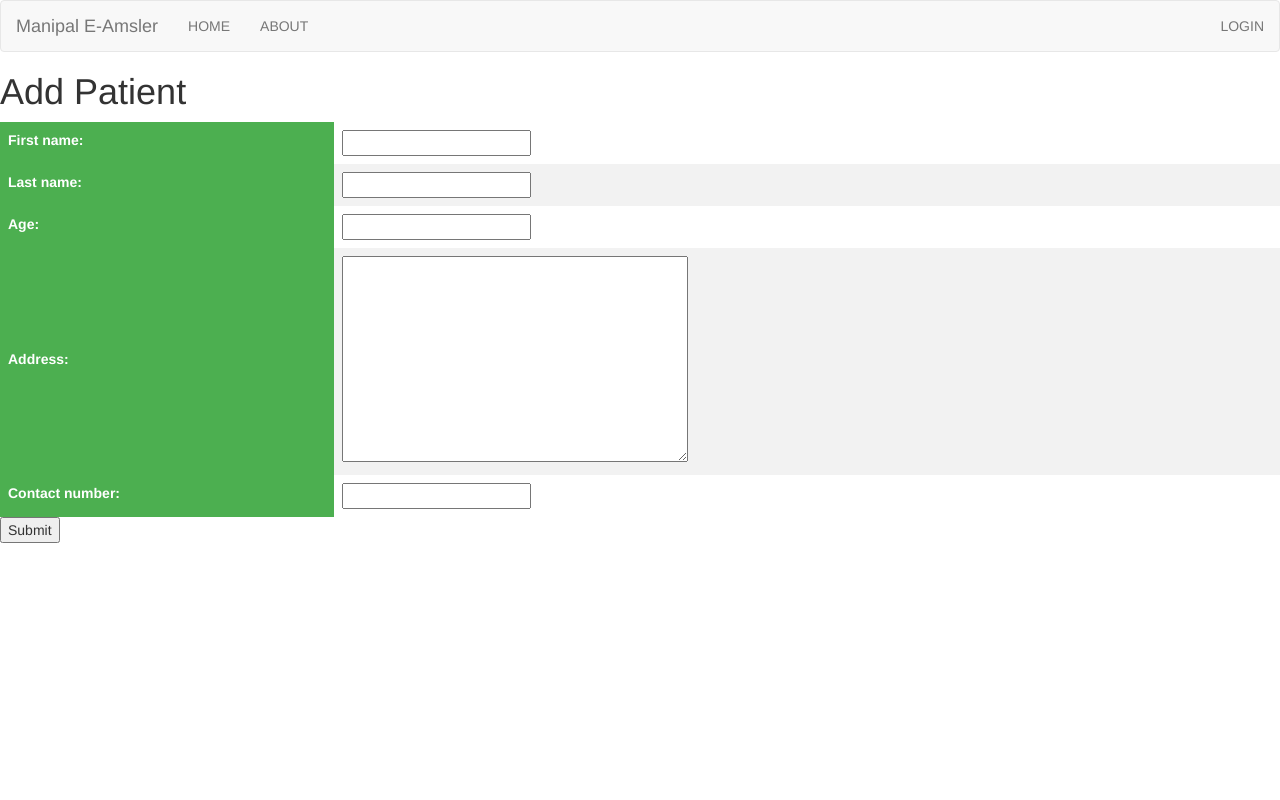
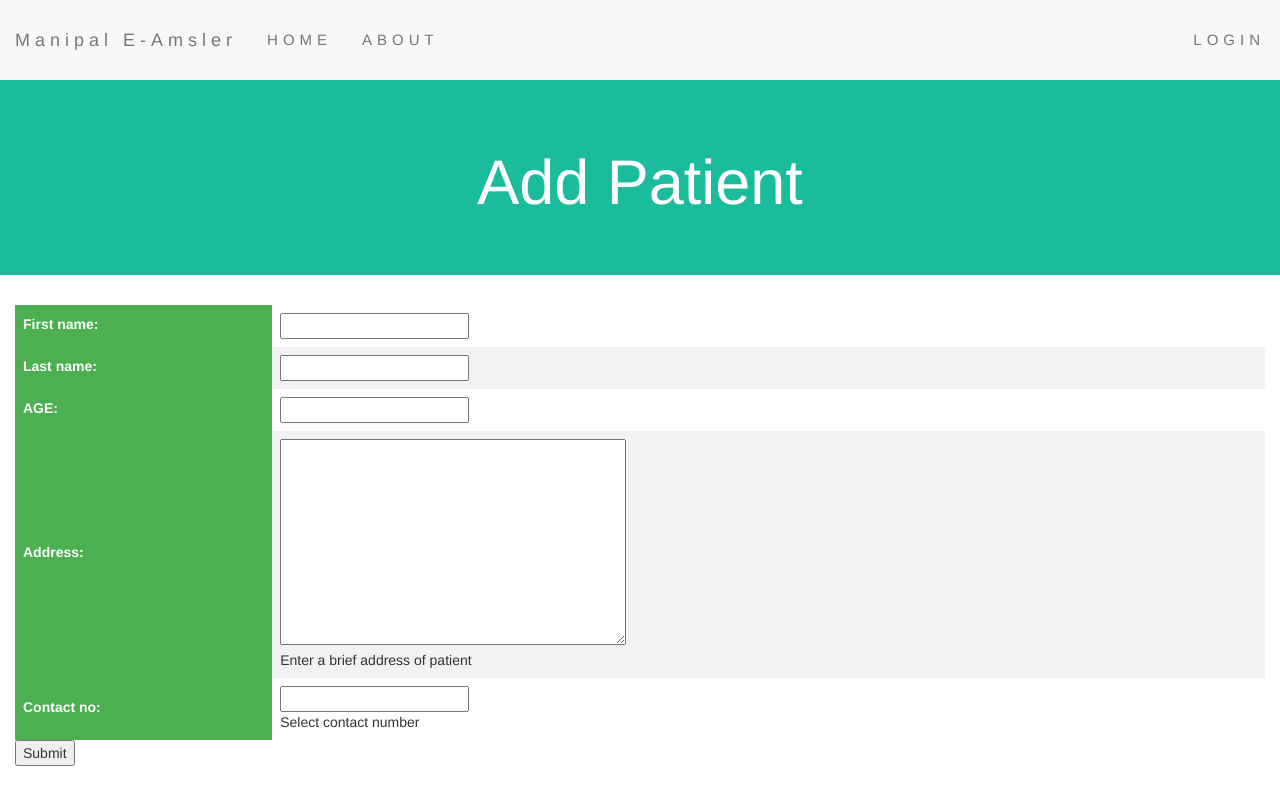
Before and after one commit to ALX7/manipal-amsler, a Django app: page /userlist/addpatient/ in a window 1280 px wide. Run offline with Django 3.2, Linux system fonts and the light colour scheme; some libraries are stand-ins or nearby versions.

Commit message:
This isthe latest commint of the maipal-eamsler webapp

```diff
--- a/amsler/settings.py
+++ b/amsler/settings.py
@@ -55,7 +55,7 @@ ROOT_URLCONF = 'amsler.urls'
 TEMPLATES = [
     {
         'BACKEND': 'django.template.backends.django.DjangoTemplates',
-        'DIRS': ['./templates',],
+        'DIRS': ['./manipal-amsler/templates',],
         'APP_DIRS': True,
         'OPTIONS': {
             'context_processors': [
--- a/userlist/forms.py
+++ b/userlist/forms.py
@@ -1,19 +1,17 @@
 from django import forms
 from django.core.exceptions import ValidationError
+from .models import Patient
 
-class AddPatientForm(forms.Form):
+class AddPatientForm(forms.ModelForm):
+	class Meta:
+		model = Patient
+		fields =('first_name', 'last_name' ,'age','address','contact_no',)
 
-	first_name = forms.CharField(required=True)
-	last_name = forms.CharField(required=True)
-	age = forms.IntegerField(required=True)
-	address = forms.CharField(required=True,
-        widget=forms.Textarea)
-	contact_number = forms.CharField(required=True)
-	#contact_email = forms.EmailField(required=True)
 
- #   STATUS = (
- #       ('v', 'Verified'),
-  #      ('u', 'Unverified'),
+class StatusChangeForm(forms.Form):
+    STATUS = (
+        ('v', 'Verified'),
+        ('u', 'Unverified'),
+    )
 
-   # )
-  #  verify_status = forms.ChoiceField(choices = STATUS, label="Verification Status", initial='u', widget=forms.Select())
+    verify_status = forms.ChoiceField(choices = STATUS, label="Verification Status", initial='u', widget=forms.Select())
--- a/userlist/templates/about.html
+++ b/userlist/templates/about.html
@@ -1,9 +1,10 @@
 {% extends "base_gen.html" %}
 
 {% block content %}
-<div class="jumbotron text-center">
+<div class="jumbotron text-center bg-1">
   <h1>About</h1>
 </div>
+<div class="container-fluid bg-3">
 	<div class="col-sm-1"></div>
 	<div class="col-sm-10" >
 		<h4>
@@ -11,4 +12,5 @@
 		</h4>
 	</div>
 	<div class="col-sm-1"></div>
+</div>
 {% endblock %}
--- a/userlist/templates/addpatient.html
+++ b/userlist/templates/addpatient.html
@@ -3,12 +3,17 @@
 {% block title %}<title>Add Patient</title>{% endblock %}
 
 {% block content %}
-<h1>Add Patient</h1>
-<form role="form" action="" method="post">
+  <div class="jumbotron text-center bg-1">
+    <h1 class="text-center"> Add Patient</h1>
+  </div>
+  <div class="container-fluid">
+  	 <form role="form" action="" method="post">
     {% csrf_token %}
     <table>
     	{{ form }}
     </table>
     <button type="submit">Submit</button>
-</form>
+	</form>
+  </div>
+
 {% endblock %}
--- a/userlist/templates/base_gen.html
+++ b/userlist/templates/base_gen.html
@@ -9,15 +9,7 @@
   <script src="https://ajax.googleapis.com/ajax/libs/jquery/1.12.4/jquery.min.js"></script>
   <script src="https://maxcdn.bootstrapcdn.com/bootstrap/3.3.7/js/bootstrap.min.js"></script>
   <style>
-    .sidebar-nav {
-    position: relative;
-    margin-top: 20px;
-    padding: 8px;
-    list-style: none;
-    background:rgba(51, 51, 51, 0.1);
-    font-size: 15px;
 
-    }
     table {
     border-collapse: collapse;
     width: 100%;
@@ -50,6 +42,34 @@
     color: #4CAF50;
     }
 
+    .navbar {
+    padding-top: 15px;
+    padding-bottom: 15px;
+    border: 0;
+    border-radius: 0;
+    margin-bottom: 0;
+    font-size: 15px;
+    letter-spacing: 5px;
+  }
+  .navbar-nav  li a:hover {
+      color: #1abc9c !important;
+  }
+  .bg-1 {
+      background-color: #1abc9c; /* Green */
+      color: #ffffff;
+  }
+  .bg-2 {
+      background-color: #474e5d; /* Dark Blue */
+      color: #ffffff;
+  }
+  .bg-3 {
+      background-color: #ffffff; /* White */
+      color: #555555;
+  }
+  .bg-4 {
+      background-color: #2f2f2f; /* Black Gray */
+      color: #fff;
+  }
   </style>
   <!-- Add additional CSS in static file -->
   {% load static %}
@@ -82,6 +102,7 @@
         {% endif %}
     </div>
   </nav>
+
     {% block content %}{% endblock %}
 
     {% block pagination %}
--- a/userlist/templates/front.html
+++ b/userlist/templates/front.html
@@ -1,12 +1,12 @@
 {% extends "base_gen.html" %}
 
 {% block content %}
-<div class="jumbotron text-center">
+<div class="jumbotron text-center" style = "background-color: #1abc9c; /* Green */color: #ffffff";>
   <h1>Manipal E-Amsler</h1>
-  <p>Wekcome to the Doctors Web Portal of Manipal E-Amsler</p>
+  <p>Welcome to the Doctors Web Portal of Manipal E-Amsler</p>
 </div>
 
-<div class="container">
+<div class="container bg-3 ">
   <div class="row">
     <div class="col-sm-4">
       <h3>Usage Details</h3>
--- a/userlist/views.py
+++ b/userlist/views.py
@@ -1,6 +1,7 @@
 from django.shortcuts import render
 from userlist.forms import AddPatientForm
 from django.http import HttpResponseRedirect
+from userlist.forms import StatusChangeForm
 
 # Create your views here.
 from .models import Patient, Doctor, AmslerGrid, Hospital
@@ -27,6 +28,7 @@ class PatientListView(generic.ListView):
     model = Patient
     def get_queryset(self):
         return Patient.objects.filter(doctor = self.request.user)
+
 class PatientDetailView(generic.DetailView):
     model = Patient
     paginate_by = 10
@@ -36,19 +38,47 @@ def about(request):
 		request,
 		'about.html',
 		)
+
 from django.shortcuts import get_object_or_404
+from datetime import datetime
 def amsler(request, pk, uid):
 	res = get_object_or_404(AmslerGrid, uid=uid)
+	if request.method == "POST":
+		form = StatusChangeForm(request.POST)
+		if form.is_valid():
+			res.status = form.cleaned_data['verify_status']
+			#res.save(commit=False)
+			res.verify_date = datetime.now()
+			res.save()
+
+			return HttpResponseRedirect(reverse('patient'))
+
+	else:
+         form = StatusChangeForm()
+
+
 	return render(
 		request,
 		'amsler.html',
-		{'amsler_score':res.amsler_score, 'first_name':res.patient.first_name, 'last_name':res.patient.last_name, 'status': res.get_status_display}
-		)
+		{'amsler_score':res.amsler_score, 'first_name':res.patient.first_name, 'last_name':res.patient.last_name, 'photo':res.photo,'status': res.get_status_display,
+		'form': form } )
    # return render( request, 'amsler.html', {'amsler_score':amsler_score}
    # )
+
+from django.core.urlresolvers import reverse
 def addpatient(request):
-    form_class = AddPatientForm
+    if request.method == "POST":
+        form = AddPatientForm(request.POST)
+        if form.is_valid():
+            post = form.save(commit=False)
+            post.doctor = request.user
+            post.save()
+            return HttpResponseRedirect(reverse('patient-detail', args=[str(post.id)]) )
+    else:
+         form = AddPatientForm()
+
+
 
     return render(request, 'addpatient.html', {
-        'form': form_class,
+        'form': form,
     })
```
Also changed, not shown: db.sqlite3. Lines whose indentation alone changed are shown as unchanged.
